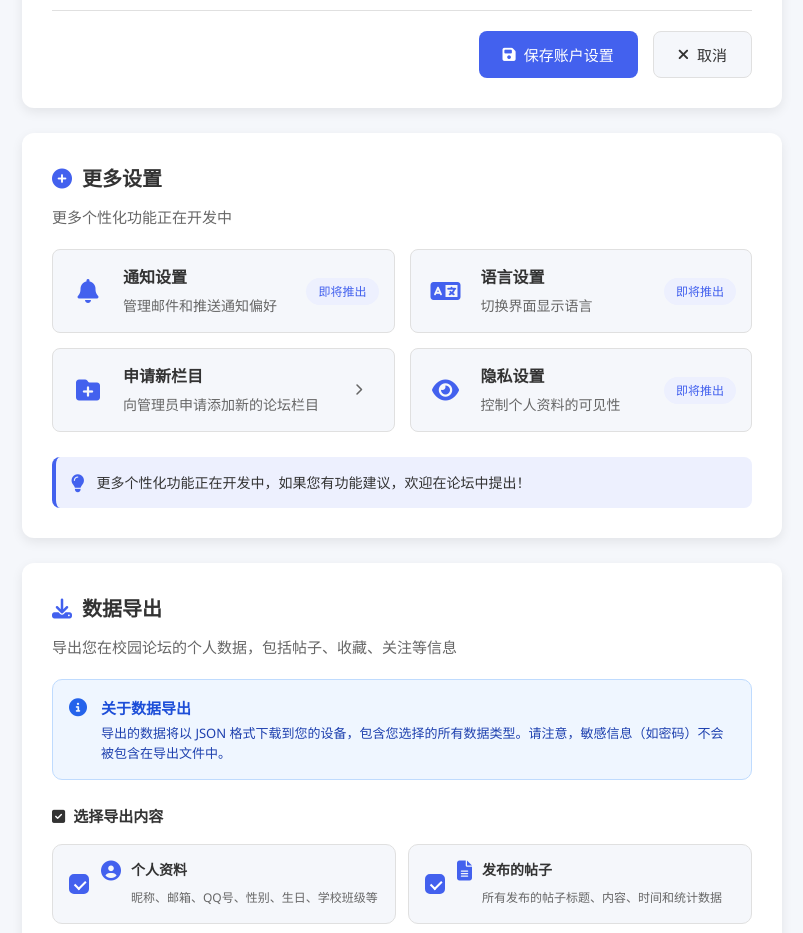
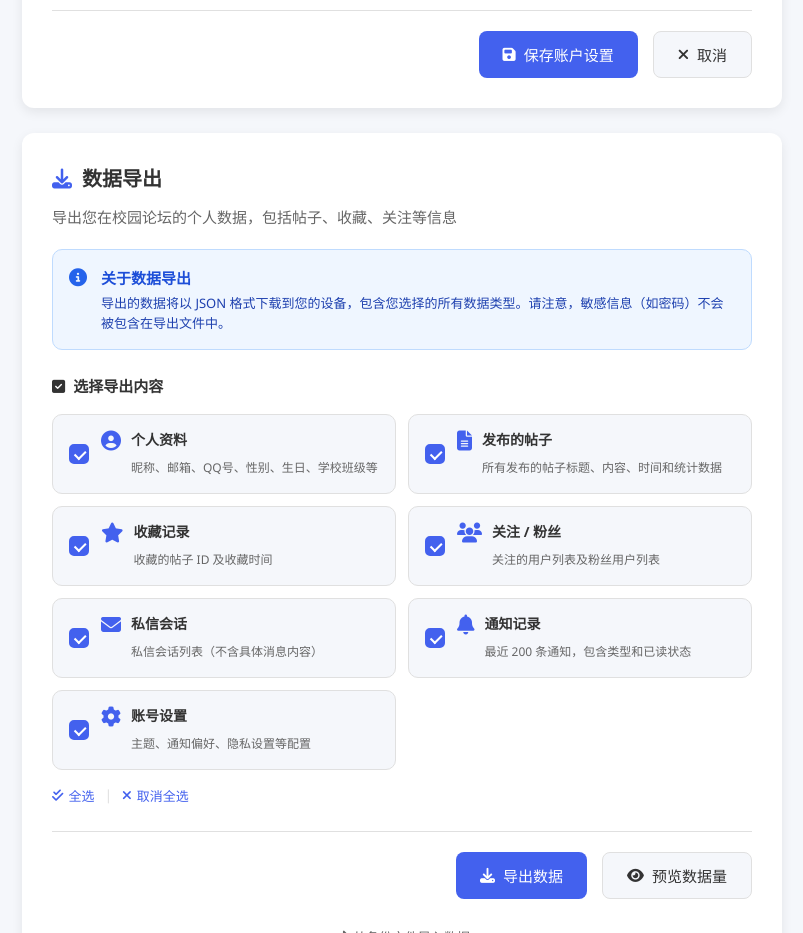
Before and after one commit to SYSTEM-MEMZ-XEK/school-forum, a website: page public/settings.html in a window 1280 px wide. Shown: the part 3420-4353 px from the top of the page, without its empty margins (38-841 px from the left). Drawn offline with Linux system fonts and the light colour scheme; no server answers.

Commit message:
feat: 移除设置页面的预留扩展区域
删除「更多设置」卡片（通知/语言/隐私均为「即将推出」的占位功能），
相关功能设置已基本完成，不再保留占位区域。

```diff
--- a/public/settings.html
+++ b/public/settings.html
@@ -557,58 +557,6 @@
               <!-- 保存状态显示 -->
               <div id="account-save-status" class="save-status"></div>
             </form>
-          </div>
-
-          <!-- 预留扩展区域 -->
-          <div class="settings-card">
-            <h2 class="settings-card-title">
-              <i class="fas fa-plus-circle"></i> 更多设置
-            </h2>
-            <p class="settings-card-description">更多个性化功能正在开发中</p>
-
-            <div class="placeholder-section">
-              <div class="placeholder-item">
-                <i class="fas fa-bell"></i>
-                <div>
-                  <h3>通知设置</h3>
-                  <p>管理邮件和推送通知偏好</p>
-                </div>
-                <span class="coming-soon">即将推出</span>
-              </div>
-
-              <div class="placeholder-item">
-                <i class="fas fa-language"></i>
-                <div>
-                  <h3>语言设置</h3>
-                  <p>切换界面显示语言</p>
-                </div>
-                <span class="coming-soon">即将推出</span>
-              </div>
-
-              <div class="placeholder-item clickable" onclick="openApplyCategoryModal()">
-                <i class="fas fa-folder-plus"></i>
-                <div>
-                  <h3>申请新栏目</h3>
-                  <p>向管理员申请添加新的论坛栏目</p>
-                </div>
-                <i class="fas fa-chevron-right" style="color: var(--text-light); font-size: 12px;"></i>
-              </div>
-
-              <div class="placeholder-item">
-                <i class="fas fa-eye"></i>
-                <div>
-                  <h3>隐私设置</h3>
-                  <p>控制个人资料的可见性</p>
-                </div>
-                <span class="coming-soon">即将推出</span>
-              </div>
-            </div>
-
-            <!-- 扩展提示 -->
-            <div class="expansion-note">
-              <i class="fas fa-lightbulb"></i>
-              <p>更多个性化功能正在开发中，如果您有功能建议，欢迎在论坛中提出！</p>
-            </div>
           </div>
 
           <!-- 数据导出 -->
```
